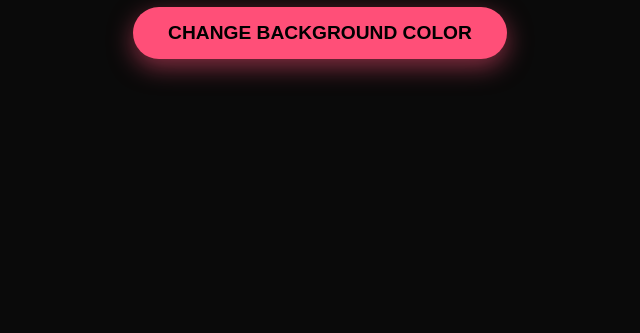
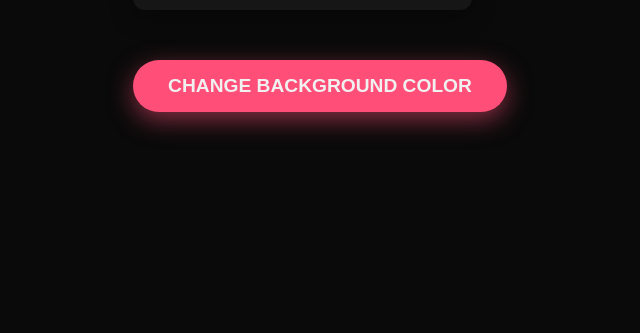
Before and after one commit to KhushiSharma0313/Random-background-color-changer, a plain HTML site: page index.html in a window 1280 px wide. Shown: the part 483-816 px from the top of the page, without its empty margins (320-960 px from the left). Drawn offline with Linux system fonts and the light colour scheme.

Commit message:
Update styles.css

```diff
--- a/styles.css
+++ b/styles.css
@@ -1,14 +1,6 @@
-*,
-*::before,
-*::after {
-  margin: 0;
-  padding: 0;
-  box-sizing: border-box;
-}
-
 :root {
-  --primary-color: #0a0a0a;
-  --secondary-color: #000000; /* Changed to black */
+  --primary-color: #0a0a0a; /* Default dark background */
+  --secondary-color: #f0f0f0; /* Default light text */
   --highlight-color: #ff4f78;
   --button-color: #ff4f78;
   --button-hover-color: #ff8c94;
@@ -25,7 +17,7 @@ body {
   justify-content: center;
   height: 100vh;
   text-align: center;
-  transition: background-color 1s ease;
+  transition: background-color 1s ease, color 0.3s ease;
 }
 
 .bg-information-container {
@@ -50,7 +42,7 @@ body {
   font-size: 1.2rem;
   font-weight: bold;
   text-transform: uppercase;
-  transition: background-color 0.3s ease, color 0.3s ease; /* Updated transition properties */
+  transition: background-color 0.3s ease, color 0.3s ease;
   box-shadow: 0 8px 25px rgba(255, 79, 120, 0.5);
 }
 
```
